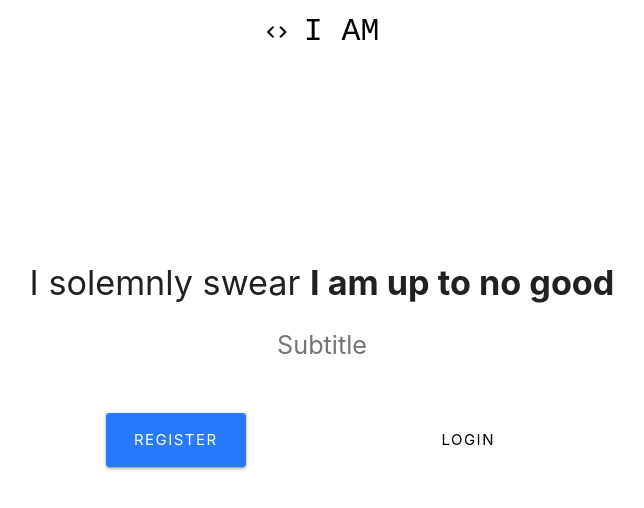
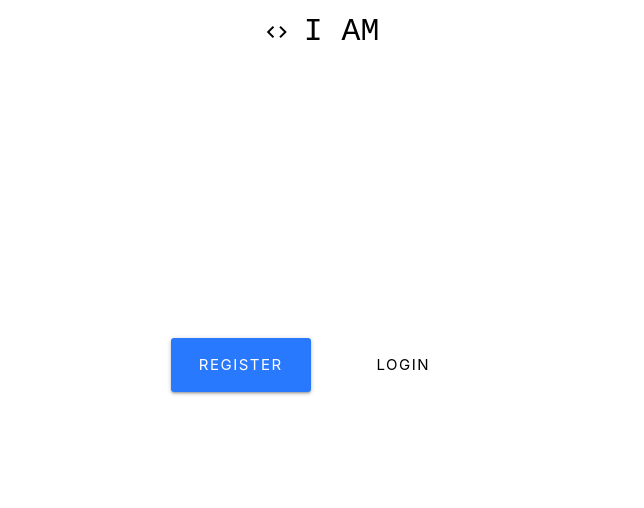
Before and after one commit to AllergictoCrustaceans/I-am, a React (Create React App) app in the folder client/: page / in a window 1280 px wide. Shown: the top 508 px of the page, without its empty margins (318-962 px from the left). Built offline with nearby package versions, Linux system fonts and the light colour scheme.

Commit message:
Comment out <h4> and subtitle.

```diff
--- a/client/src/components/layout/Landing.js
+++ b/client/src/components/layout/Landing.js
@@ -7,12 +7,13 @@ class Landing extends Component {
             <div style = {{height: "75vh"}} className = "container valign-wrapper">
                 <div className = "row">
                     <div className = "col s12 center-align">
-                        <h4>
+                        {/* <h4>
                             I solemnly swear <b>I am up to no good</b>
                         </h4>
                         <p className = "flow-text grey-text text-darken-1">
                             Subtitle
-                        </p>
+                        </p> */}
+                        {/* Backgorund with blender */}
                         <br />
                         <div className = "col s6">
                             <Link to= "/register" style ={{width: "140px", borderRadius: "3px", letterSpacing: "1.5px"}} className = "btn btn-large waves-effect waves-light hoverable blue accent-3">
```
